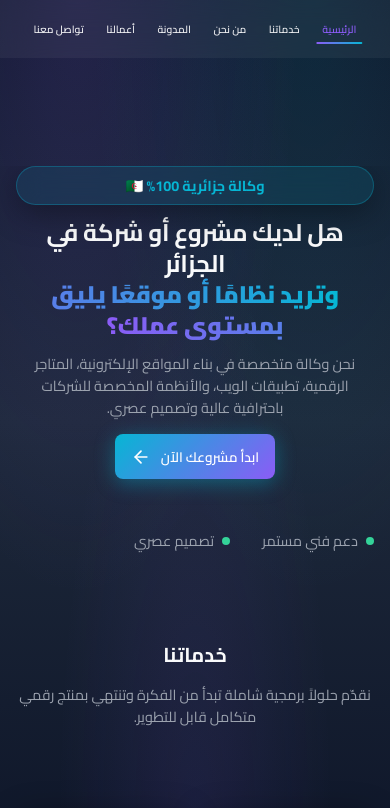
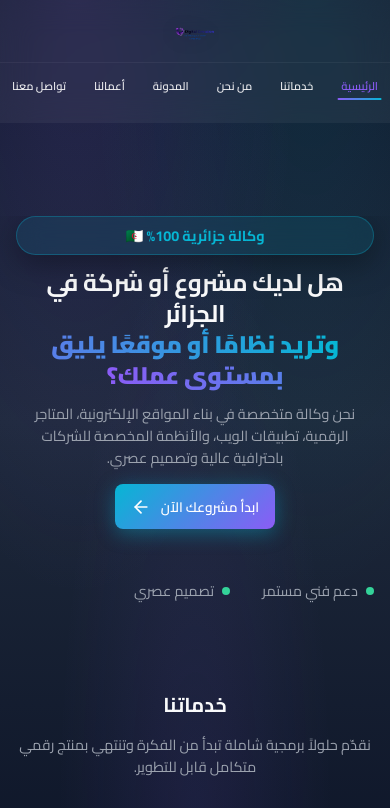
Before and after one commit to DMR-7-1/digital-creation-agency, a React (Vite) app: page / in a window 390 px wide. Shown: the top 808 px of the page. Built offline with nearby package versions, Linux system fonts and the light colour scheme.

Commit message:
Fix: Implemented 2-row mobile navbar (Icon Top, Links Bottom) for better layout

```diff
--- a/src/sections/Hero.jsx
+++ b/src/sections/Hero.jsx
@@ -42,18 +42,6 @@ const Hero = () => {
 
         {/* Text Content */}
         <div style={{ maxWidth: '650px', zIndex: 1, position: 'relative' }}>
-          {/* Mobile Logo - Hidden on Desktop */}
-          <img
-            src={logoNew}
-            alt="Digital Creation Logo"
-            className="mobile-hero-logo"
-            style={{
-              display: 'none', // Hidden by default (desktop), shown via mobile.css
-              maxWidth: '120px',
-              margin: '0 auto 1rem',
-              filter: 'drop-shadow(0 4px 10px rgba(0,0,0,0.3))'
-            }}
-          />
 
           <div className="glass-panel hero-badge" style={{
             display: 'inline-block',
--- a/src/styles/mobile.css
+++ b/src/styles/mobile.css
@@ -296,51 +296,59 @@
   }
 
   /* ========================================
-     MOBILE NAVBAR: Visible Horizontal Links
-     Instead of hamburger, show links in a row
+     MOBILE NAVBAR: 2-Row Layout (Logo Top, Links Bottom)
+     Professional App-Like Header
      ======================================== */
-  /* Hide the hamburger toggle button */
-  .mobile-toggle {
+
+  /* 1. Navbar Container - Stack Vertically */
+  nav > div {
+    flex-direction: column !important;
+    gap: 0.5rem !important;
+    padding: 0.5rem 0 !important;
+  }
+
+  /* 2. Logo - SHOW IT (Centered) */
+  .nav-logo-mobile,
+  nav > div > a:first-child {
+    display: block !important;
+    margin: 0 auto !important;
+  }
+
+  .nav-logo-mobile {
+    max-height: 40px !important;
+    width: auto !important;
+  }
+
+  /* 3. Links Row - Full Width */
+  .desktop-menu {
+    display: flex !important;
+    width: 100% !important;
+    justify-content: space-between !important;
+    gap: 0 !important; /* Let justify-between handle spacing */
+    padding: 0 0.5rem !important;
+    margin: 0 !important;
+    border-top: 1px solid rgba(255,255,255,0.05) !important; /* Subtle divider */
+    padding-top: 0.5rem !important;
+  }
+
+  .desktop-menu .nav-link {
+    font-size: 0.7rem !important;
+    padding: 0.25rem !important;
+    white-space: nowrap !important;
+  }
+
+  .mobile-toggle,
+  .desktop-cta {
     display: none !important;
   }
 
-  /* HIDE the logo in navbar on mobile */
-  .nav-logo-mobile {
-    display: none !important;
+  /* Navbar is taller now (~100px), so push body content down more */
+  body {
+    padding-top: 120px !important;
   }
 
-  /* Also hide the Link wrapper containing the logo */
-  nav > div > a:first-child {
-    display: none !important;
-  }
-
-  /* Show the desktop menu on mobile too, but styled differently */
-  .desktop-menu {
-    display: flex !important;
-    gap: 0.25rem !important;
-    flex-wrap: nowrap !important;
-    padding: 0.5rem 0.25rem !important;
-    margin: 0 !important;
-    flex: 1;
-    justify-content: space-between !important;
-    width: 100% !important;
-  }
-
-  /* Links in the navbar - smaller to fit all 6 */
-  .desktop-menu .nav-link {
-    font-size: 0.65rem !important;
-    white-space: nowrap !important;
-    padding: 0.3rem 0.35rem !important;
-    color: rgba(255,255,255,0.9) !important;
-  }
-
-  .desktop-menu .nav-link.active {
-    color: #8b5cf6 !important;
-  }
-
-  /* Hide the CTA button on mobile navbar */
-  .desktop-cta {
-    display: none !important;
+  #hero {
+    padding-top: 1rem !important;
   }
 
   /* ========================================
```
